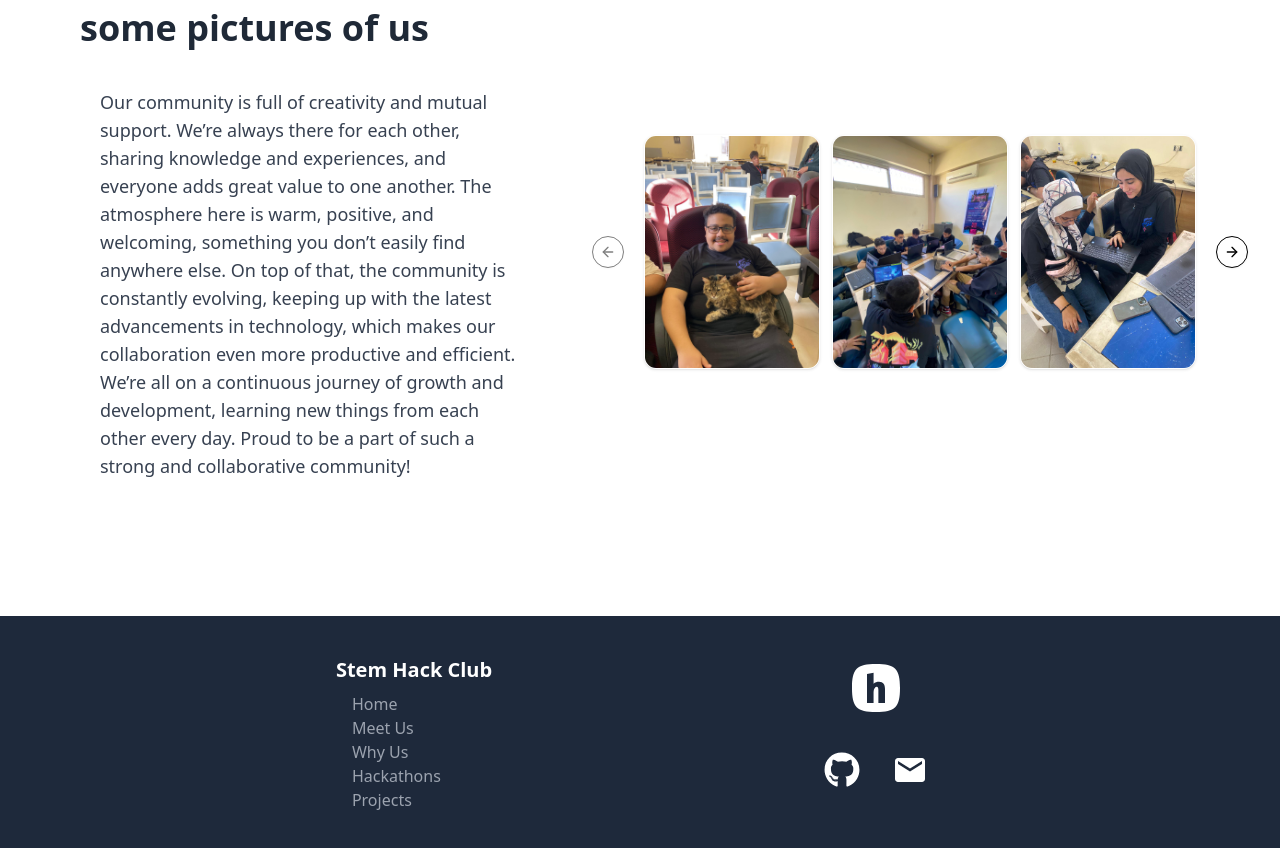
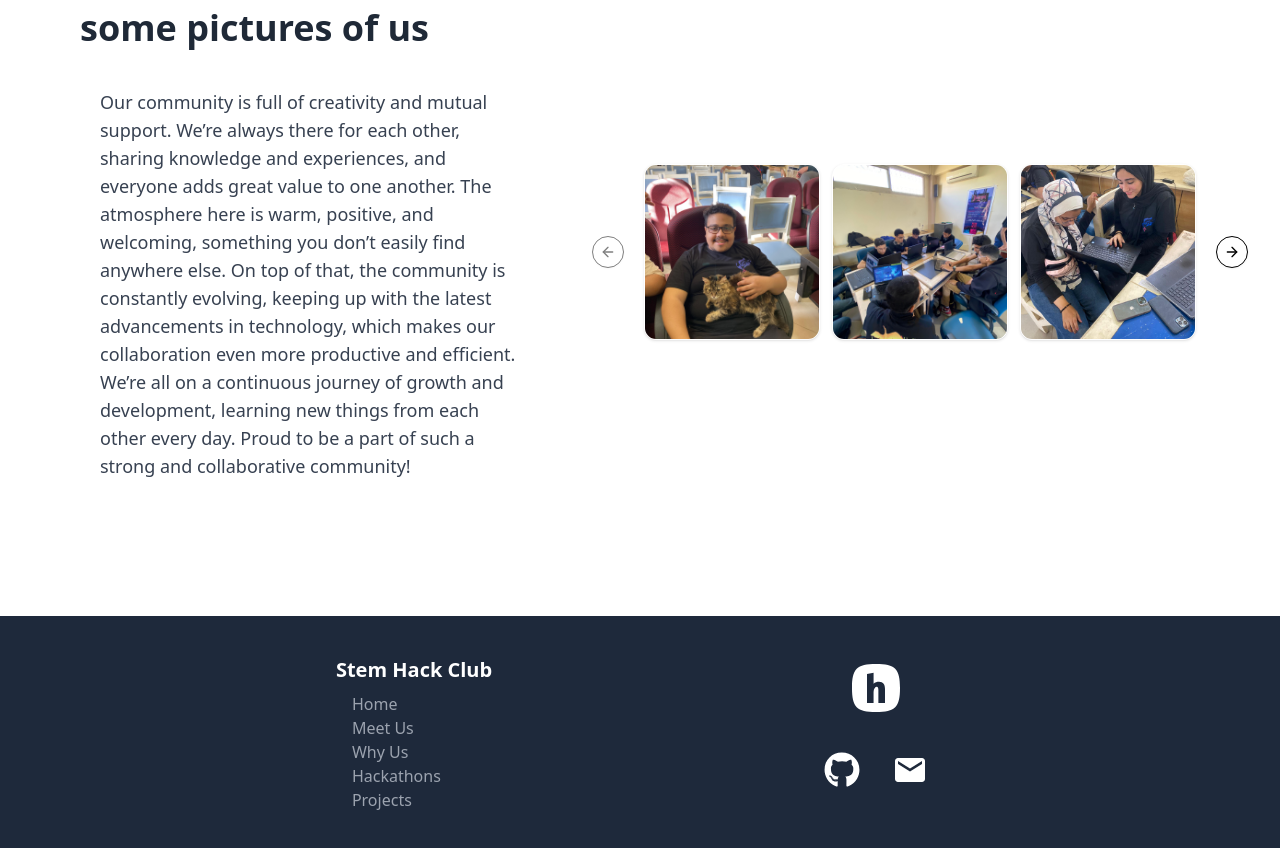
Before and after one commit to ibrahimwael951/Stem_Hack_club_Site, a Next.js app: page / in a window 1280 px wide. Shown: the part 1260-2108 px from the top of the page. Built offline with nearby package versions, Linux system fonts and the light colour scheme.

Commit message:
Revert "edit the app for cloudflare"
This reverts commit 519b697e2fd1b70e617f18a039fef9f6dee85831.

```diff
--- a/package.json
+++ b/package.json
@@ -6,8 +6,7 @@
     "dev": "next dev --turbopack",
     "build": "next build",
     "start": "next start",
-    "lint": "next lint",
-    "pages:build": "npx @cloudflare/next-on-pages"
+    "lint": "next lint"
   },
   "dependencies": {
     "@radix-ui/react-dropdown-menu": "^2.1.6",
@@ -26,7 +25,6 @@
     "tailwindcss-animate": "^1.0.7"
   },
   "devDependencies": {
-    "@cloudflare/next-on-pages": "^1.13.7",
     "@eslint/eslintrc": "^3",
     "@types/node": "^20",
     "@types/react": "^19",
--- a/src/Data/Images.json
+++ b/src/Data/Images.json
@@ -60,7 +60,7 @@
     "id": 3,
     "Title": "Candy Catch",
     "description": "A brief description of Project  .",
-    "image": "/images/not-found.jpg",
+    "image": "/images/projects/candy.jfif",
     "link": "https://github.com/Geo-sudo/Hack-Club-STEM-Egypt-Data/tree/main/Game%20Development%20Track/Candy%20Catch",
     "category": "GAME"
   },
@@ -69,7 +69,7 @@
     "id": 4,
     "Title": "Through Wall",
     "description": "A brief description of Project  .",
-    "image": "/images/not-found.jpg",
+    "image": "/images/projects/wall.jfif",
     "link": "https://github.com/Geo-sudo/Hack-Club-STEM-Egypt-Data/tree/main/Game%20Development%20Track/Through%20Wall",
     "category": "GAME"
   },
--- a/src/app/Projects/page.tsx
+++ b/src/app/Projects/page.tsx
@@ -2,10 +2,6 @@
 //components
 import Card from "@/components/Projects-content";
 import BgProjectPage from "@/components/bgProjectPage";
-
-//cloud flare
-export const runtime = "edge";
-
 export default function page() {
   return (
     <section className="h-fit bg-white dark:bg-black ">
--- a/src/app/Why-Us/page.tsx
+++ b/src/app/Why-Us/page.tsx
@@ -1,10 +1,6 @@
 
 //component
 import Content from "@/components/Why-Us-content";
-
-//cloud flare
-export const runtime = "edge";
-
 export default function page() {
     const SpanTitle = "ml-0 text-7xl block text-white font-bold select-none"
   return (
--- a/src/app/not-found.tsx
+++ b/src/app/not-found.tsx
@@ -1,10 +1,6 @@
 import Link from 'next/link'
 import Image from 'next/image'
 import HackerError from '../../public/images/HackerError.png'
-
-
-//cloud flare
-export const runtime = "edge";
 
 export default function notfound() {
   return (
--- a/src/app/page.tsx
+++ b/src/app/page.tsx
@@ -1,8 +1,3 @@
-
-
-
-//cloud flare
-export const runtime = "edge";
 
 //component
 import BgHomePage from "@/components/bgHomePage";
--- a/src/components/Home-content.tsx
+++ b/src/components/Home-content.tsx
@@ -11,29 +11,7 @@ import {
 } from "@/components/ui/carousel";
 
 
-
-
- //import the images
-import pic1 from "../../public/images/Members-pictures/pic1.jpg";
-import pic2 from "../../public/images/Members-pictures/pic2.jpg";
-import pic3 from "../../public/images/Members-pictures/pic3.jpg";
-import pic4 from "../../public/images/Members-pictures/pic4.jpg";
-import pic5 from "../../public/images/Members-pictures/pic5.jpg";
-import pic6 from "../../public/images/Members-pictures/pic6.jpg";
-import pic7 from "../../public/images/Members-pictures/pic7.jpg";
-
 const QA = () => {
-
-  const MembersPic = [
-    { src: pic1, alt: " pic1" },
-    { src: pic2, alt: "pic2 " },
-    { src: pic3, alt: " pic3" },
-    { src: pic4, alt: " pic4" },
-    { src: pic5, alt: " pic5" },
-    { src: pic6, alt: " pic6" },
-    { src: pic7, alt: " pic7" },
-  ];
-
   return (
     <section
       id="Home_Content"
@@ -137,19 +115,21 @@ const QA = () => {
         {/* right side */}
         <Carousel className="w-full md:w-2/4 max-w-96  md:max-w-2xl ">
           <CarouselContent className="-ml-1">
-            {MembersPic.map((Pictures, index) => (
+            {MemberPic.members.map((Pictures, index) => (
               <CarouselItem
                 key={index}
-                className="pl-1 md:basis-1/2 lg:basis-1/3  cursor-grab active:cursor-grabbing select-none "
+                className="pl-1 md:basis-1/2 lg:basis-1/3  cursor-grab active:cursor-grabbing "
               >
                 <div className=" p-1">
                   <Card className="border-white overflow-hidden">
                     <CardContent className=" flex aspect-square items-center justify-center  p-0 ">
                       <Image
-                        src={Pictures.src}
-                        alt={Pictures.alt}
-
-
+                        src={`${Pictures.src}`}
+                        alt={`${Pictures.alt}`}
+                        width={1000}
+                        height={1000}
+                        quality={100}
+                        className="object-cover  h-full w-full"
                       />
                     </CardContent>
                   </Card>
```
Also changed, not shown: 2 other files (tests, documents, lock files or other folders).
